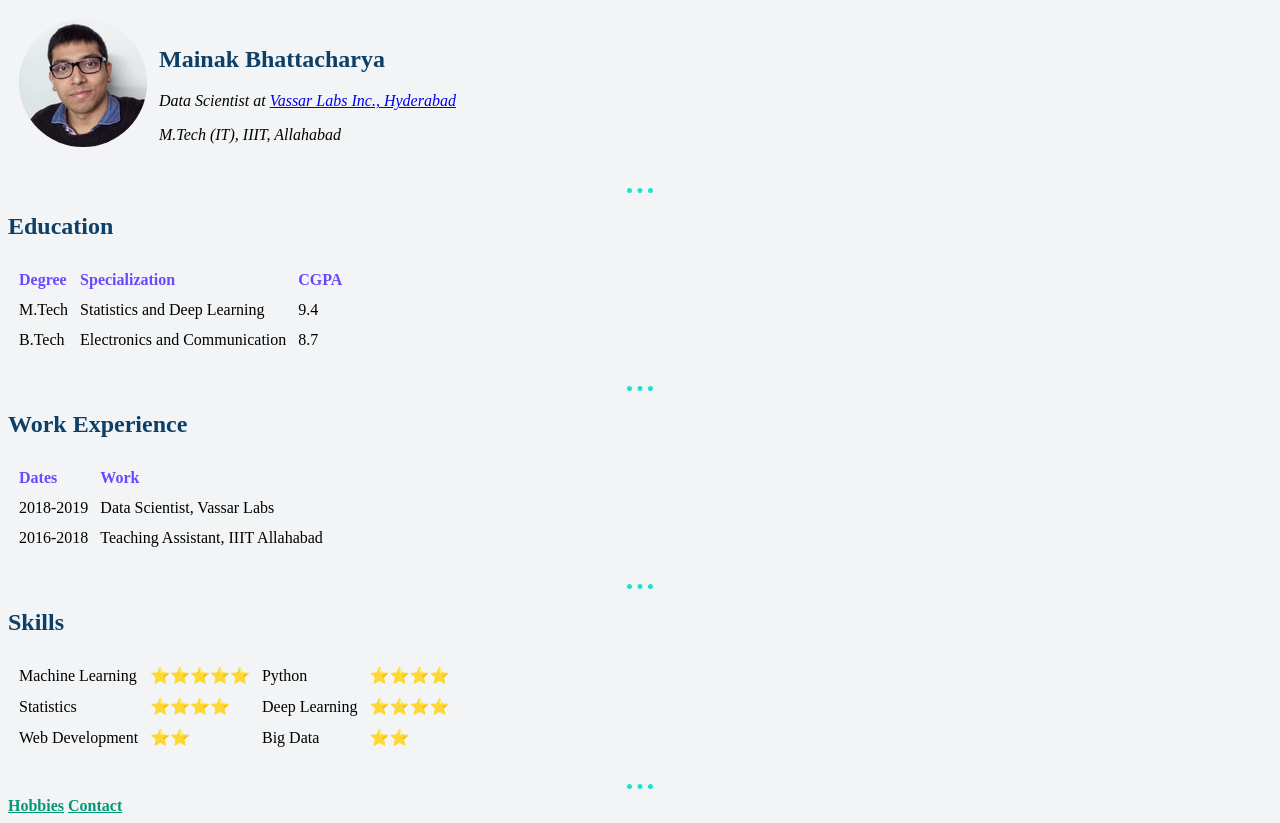
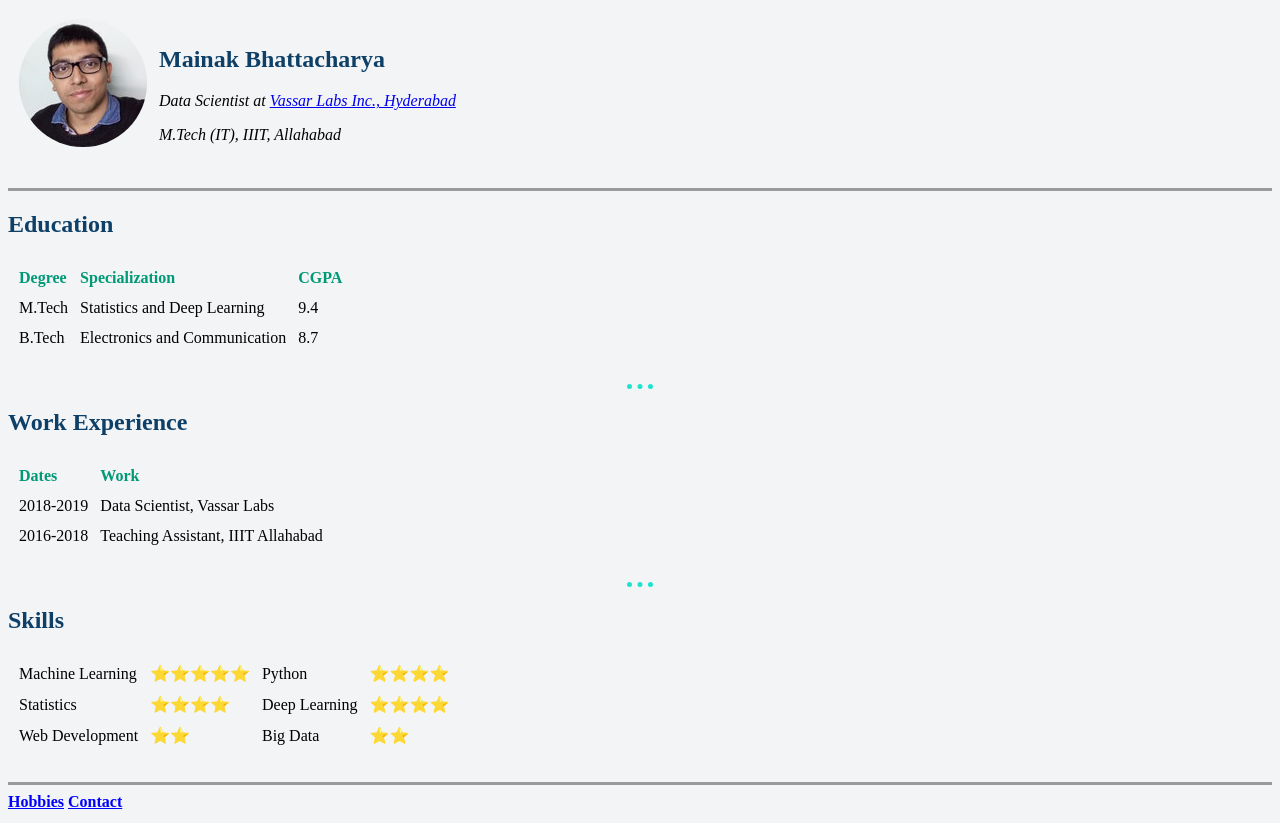
Before and after one commit to mainakCodes/cv, a plain HTML site: page index.html in a window 1280 px wide. Drawn offline with Linux system fonts and the light colour scheme.

Commit message:
Add files via upload

```diff
--- a/css/styles.css
+++ b/css/styles.css
@@ -16,8 +16,12 @@ h2{
   border-radius: 100%
 }
 th{
-  color: #6b48ff;
+  color: #009975;
 }
 .foot{
-  color: #009975;
+  color: blue;
 }
+.lasthr{
+  width: 100%;
+  border-top: inset;
+}
--- a/index.html
+++ b/index.html
@@ -20,7 +20,7 @@
   </table>
 
   <br>
-  <hr>
+  <hr class="lasthr">
   <h2>Education</h2>
   <table cellspacing=10>
     <thead>
@@ -81,7 +81,7 @@
   </table>
 
   <br>
-  <hr>
+  <hr class="lasthr">
   <a class="foot" href="hobbies.html"><strong>Hobbies</strong></a>
   <a class="foot" href="contact-me.html"><strong>Contact</strong></a>
 </body>
```
